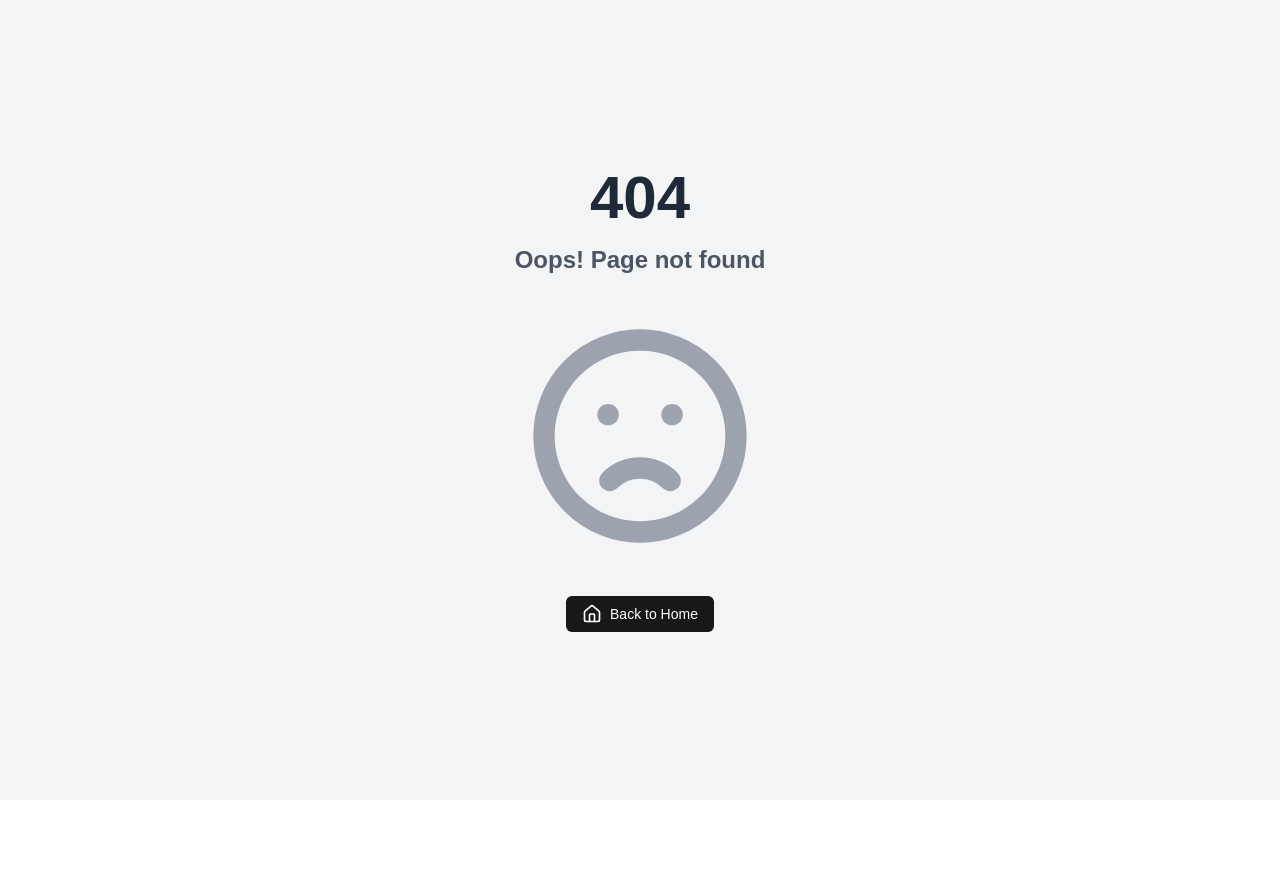
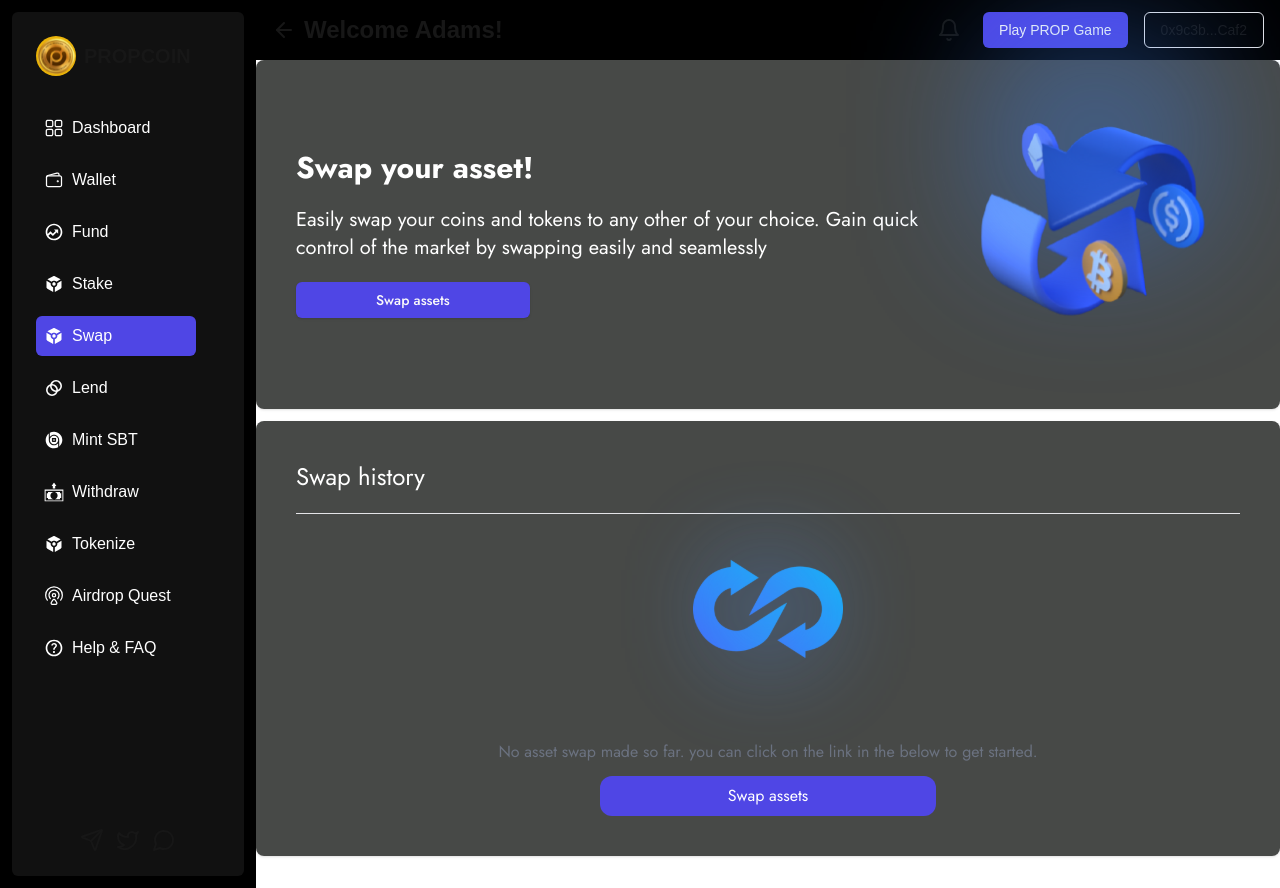
Before and after one commit to MyPropoutAI/propcoinweb, a Next.js app: page /dashboard/swap in a window 1280 px wide. Before the commit this address had no page. Before the commit the page ends 800 px from the top, so only its background shows below. Built offline with nearby package versions, Linux system fonts and the light colour scheme.

Commit message:
DAN: Swap Landing page

```diff
--- /dev/null
+++ b/app/dashboard/swap/SwapDialog.tsx
@@ -0,0 +1,37 @@
+import React from "react";
+import {
+  Dialog,
+  DialogContent,
+  DialogDescription,
+  DialogHeader,
+  DialogTitle,
+  DialogTrigger,
+} from "@/components/ui/dialog";
+
+import { Jost } from "next/font/google";
+
+const jost = Jost({
+  subsets: ["latin"],
+  weight: ["100", "200", "300", "400", "500", "600", "700", "800", "900"],
+});
+
+const SwapDialog = () => {
+  return (
+    <div className={`${jost.className} `}>
+      <Dialog>
+        <DialogTrigger>Swap assets</DialogTrigger>
+        <DialogContent>
+          <DialogHeader>
+            <DialogTitle>Swap Asset</DialogTitle>
+            <DialogDescription>
+              This action cannot be undone. This will permanently delete your
+              account and remove your data from our servers.
+            </DialogDescription>
+          </DialogHeader>
+        </DialogContent>
+      </Dialog>
+    </div>
+  );
+};
+
+export default SwapDialog;
--- a/app/dashboard/sbt/SbtHero.tsx
+++ b/app/dashboard/swap/SwapHero.tsx
@@ -1,5 +1,5 @@
 import React from "react";
-import { Jost, Roboto } from "next/font/google";
+import { Jost } from "next/font/google";
 import Image from "next/image";
 import { Card, CardContent } from "@/components/ui/card";
 import { Button } from "@/components/ui/button";
@@ -9,24 +9,24 @@ const jost = Jost({
   weight: ["100", "200", "300", "400", "500", "600", "700", "800", "900"],
 });
 
-const SbtHero = () => {
+const SwapHero = () => {
   return (
     <Card className="flex flex-row items-center justify-between p-10 bg-stake-cards text-white border-none rounded-lg ">
       <div>
         <section className="flex flex-col gap-5 justify-center">
           <h1 className={`${jost.className} text-3xl font-bold `}>
-            Fully own your data and control what you share
+            Swap your asset!
           </h1>
           <p className={`${jost.className} text-xl`}>
-            Reduce risk of companies data breaches and create multiple SBTs
-            representing different parts of your life (Work, Medical, Gaming...)
+            Easily swap your coins and tokens to any other of your choice. Gain
+            quick control of the market by swapping easily and seamlessly
           </p>
         </section>
         <div className="flex w-full  mr-5 mt-5">
           <Button
-            className={`${jost.className} bg-indigo-600 hover:bg-indigo-600 px-20`}
+            className={`${jost.className} bg-indigo-600 hover:bg-indigo-700 px-20`}
           >
-            Mint SBTs
+            Swap assets
           </Button>
         </div>
       </div>
@@ -34,10 +34,10 @@ const SbtHero = () => {
       <CardContent>
         <div className="flex justify-center py-5 relative">
           <Image
-            src={"/images/sbt.svg"}
+            src={"/images/swap.svg"}
             alt="lend"
-            height={500}
-            width={500}
+            height={400}
+            width={400}
             className="img_glow"
           />
           <div className="sbt_hero"></div>
@@ -47,4 +47,4 @@ const SbtHero = () => {
   );
 };
 
-export default SbtHero;
+export default SwapHero;
--- /dev/null
+++ b/app/dashboard/swap/SwapHistory.tsx
@@ -0,0 +1,48 @@
+import React from "react";
+import Image from "next/image";
+import { Card, CardContent, CardFooter } from "@/components/ui/card";
+import { Button } from "@/components/ui/button";
+import { Jost } from "next/font/google";
+import SwapDialog from "./SwapDialog";
+
+const jost = Jost({
+  subsets: ["latin"],
+  weight: ["100", "200", "300", "400", "500", "600", "700", "800", "900"],
+});
+
+const SwapHistory = () => {
+  return (
+    <div className={`${jost.className} `}>
+      <Card className="flex flex-col   justify-between p-10 bg-stake-cards text-white border-none rounded-lg ">
+        <h1 className="text-2xl pb-5">Swap history</h1>
+        <hr />
+
+        <div className=" flex flex-col items-center gap-3">
+          <CardContent>
+            <div className="flex justify-center py-5 relative">
+              <Image
+                src={"/images/swapicon.svg"}
+                alt="swap icon"
+                width={150}
+                height={150}
+                className="img_glow"
+              />
+              <div className="swap_blue"></div>
+            </div>
+          </CardContent>
+
+          <p className="text-gray-500">
+            No asset swap made so far. you can click on the link in the below to
+            get started.
+          </p>
+
+          <div className="bg-indigo-600 hover:bg-indigo-700 px-32 py-2 rounded-xl">
+            <SwapDialog />
+          </div>
+        </div>
+      </Card>
+    </div>
+  );
+};
+
+export default SwapHistory;
--- /dev/null
+++ b/app/dashboard/swap/page.tsx
@@ -0,0 +1,14 @@
+import React from "react";
+import SwapHero from "./SwapHero";
+import SwapHistory from "./SwapHistory";
+
+const page = () => {
+  return (
+    <div className="flex flex-col gap-3">
+      <SwapHero />
+      <SwapHistory />
+    </div>
+  );
+};
+
+export default page;
--- a/app/globals.css
+++ b/app/globals.css
@@ -32,6 +32,11 @@ body {
   .glow_red {
     @apply aspect-square opacity-40 absolute top-1/2 -translate-y-1/2;
     box-shadow: 0px 0px 250px 50px #990000, 0px 0px 250px 100px #cc0000;
+  }
+
+  .swap_blue {
+    @apply aspect-square opacity-40 absolute top-1/2 -translate-y-1/2;
+    box-shadow: 0px 0px 105px 20px #1d4ed8, 0px 0px 105px 45px #60a5fa;
   }
 
   .sbt_hero {
```
Also changed, not shown: public/images/swap.svg (added), public/images/swapicon.svg (added).
